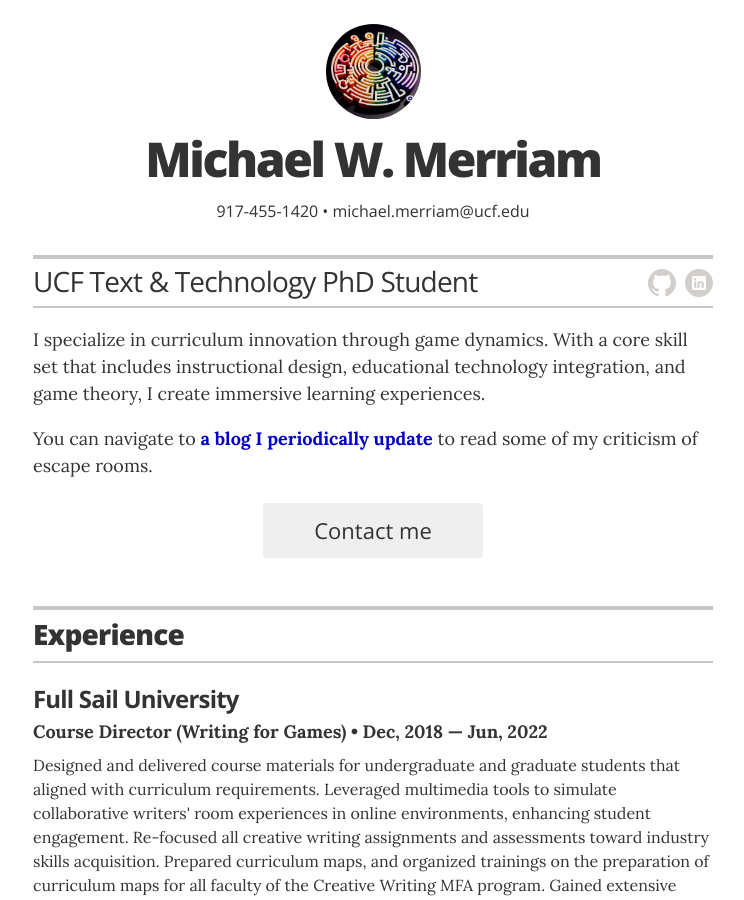
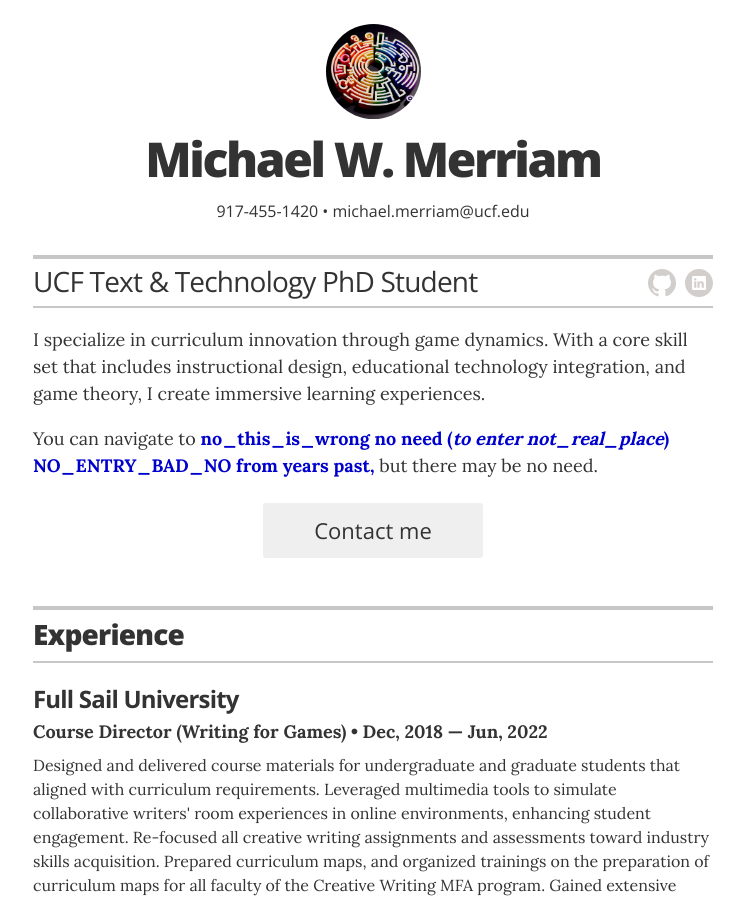
Before and after one commit to mwmxyz/academic, a Jekyll site: the page built from index.html, in a window 1280 px wide and 900 px high. Shown: the whole window, without its empty margins (267-1011 px from the left). Built offline with Jekyll 4.4.1, drawn with Linux system fonts in a browser that asks for light colours.

Commit message:
Update resume.html

```diff
--- a/_layouts/resume.html
+++ b/_layouts/resume.html
@@ -38,7 +38,7 @@
         <div class="executive-summary" itemprop="description">
           {{ site.resume_header_intro }}
 
-          You can navigate to <a href="https://www.partlywicked.com" style="text-decoration: none; color: #0000CD;"><strong>a blog I periodically update</strong></a> to read some of my criticism of escape rooms.
+          You can navigate to <a href="https://mwmxyz.github.io/" style="text-decoration: none; color: #0000CD;"><strong>no_this_is_wrong no need (<em>to enter not_real_place</em>) NO_ENTRY_BAD_NO from years past,</strong></a> but there may be no need.
         </div>
 
         {% if site.resume_looking_for_work == 'yes' %}
```
